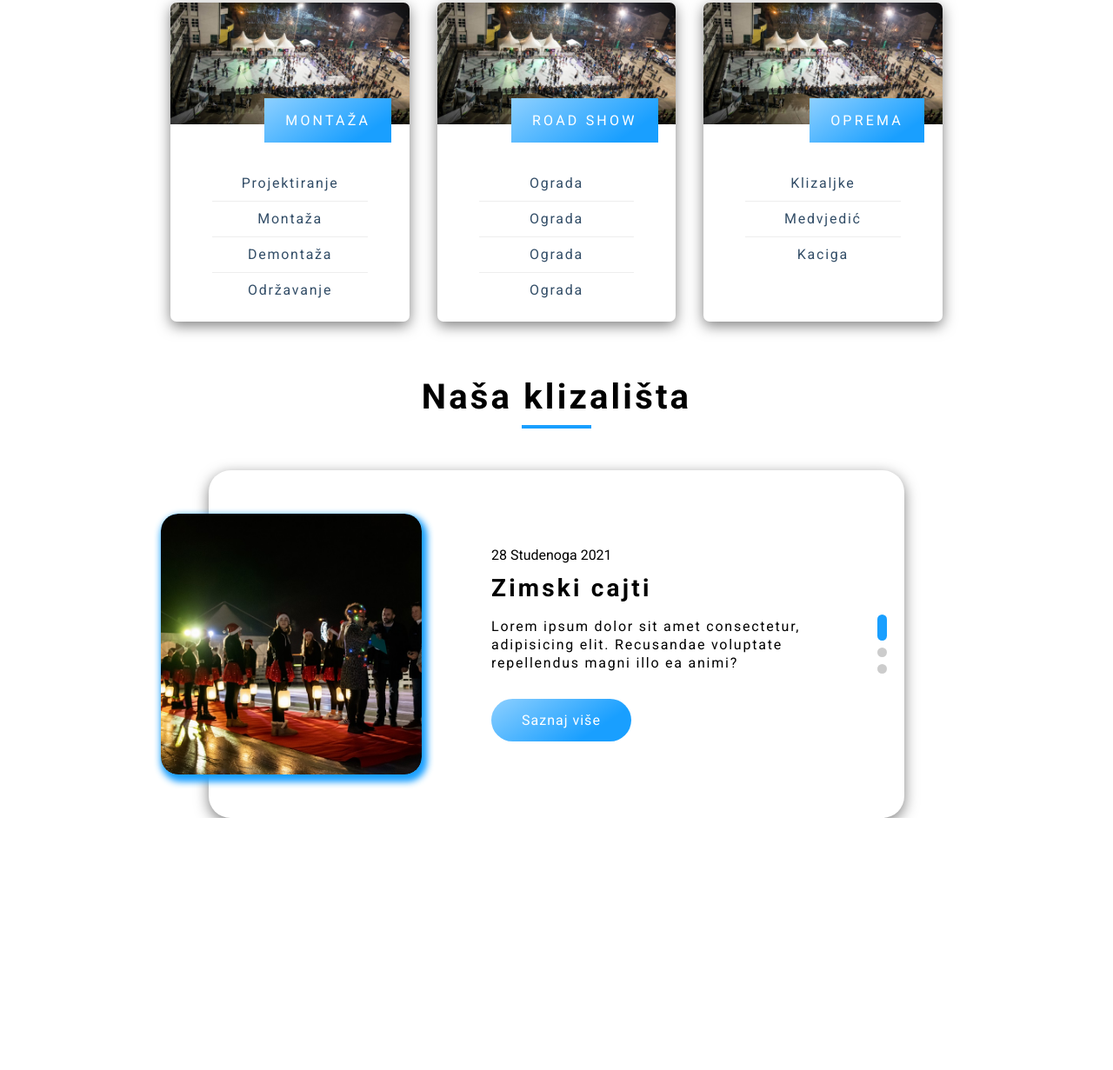
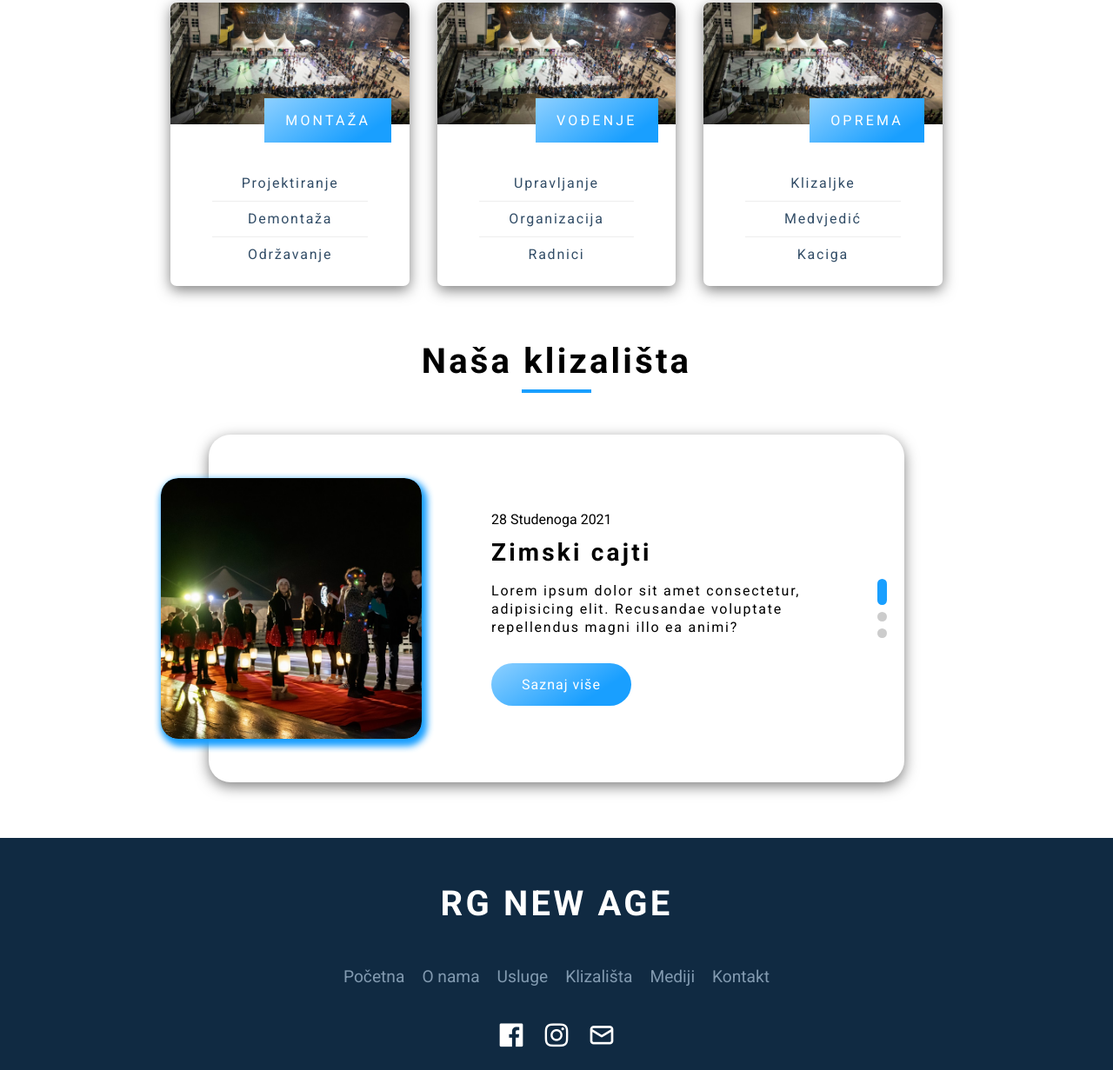
Before and after one commit to MBesednik/Skating-rink, a website: page index.html in a window 1280 px wide. Shown: the part 1569-2800 px from the top of the page at 87% size. Before the commit the page ends 2510 px from the top, so only its background shows below. Drawn offline with nearby package versions, Linux system fonts and the light colour scheme.

Commit message:
added footer

```diff
--- a/index.html
+++ b/index.html
@@ -29,6 +29,7 @@
             <a href="#"><i class="uil uil-home"></i> Početna</a>
             <a href="#"><i class="uil uil-info-circle"></i> O nama</a>
             <a href="#"><i class="uil uil-compass"></i> Usluge</a>
+            <a href="#"><i class="uil uil-snowflake"></i> Klizališta</a>
             <a href="#"><i class="uil uil-document-layout-left"></i> Mediji</a>
             <a href="#"><i class="uil uil-envelope"></i> Kontakt</a>
           </div>
@@ -199,7 +200,6 @@
           <div class="service-container__card-text">
             <ul>
               <li>Projektiranje</li>
-              <li>Montaža</li>
               <li>Demontaža</li>
               <li>Održavanje</li>
             </ul>
@@ -212,16 +212,13 @@
             class="service-container__card-img"
           />
           <h4 class="service-container__card-heading">
-            <span class="service-container__card-heading-span">
-              Road show
-            </span>
+            <span class="service-container__card-heading-span"> Vođenje </span>
           </h4>
           <div class="service-container__card-text">
             <ul>
-              <li>Ograda</li>
-              <li>Ograda</li>
-              <li>Ograda</li>
-              <li>Ograda</li>
+              <li>Upravljanje</li>
+              <li>Organizacija</li>
+              <li>Radnici</li>
             </ul>
           </div>
         </div>
@@ -306,6 +303,24 @@
       </div>
       <div class="blog-slider__pagination"></div>
     </section>
+    <footer class="footer">
+      <div class="footer-container">
+        <h2>RG NEW AGE</h2>
+        <div class="footer-container__links">
+          <a href="#">Početna</a>
+          <a href="#">O nama</a>
+          <a href="#">Usluge</a>
+          <a href="#">Klizališta</a>
+          <a href="#">Mediji</a>
+          <a href="#">Kontakt</a>
+        </div>
+        <div class="footer-container__social">
+          <a href=""><i class="uil uil-facebook"></i></a>
+          <a href=""><i class="uil uil-instagram"></i></a>
+          <a href=""><i class="uil uil-envelope-alt"></i></a>
+        </div>
+      </div>
+    </footer>
     <!-- Icons -->
     <script
       src="https://kit.fontawesome.com/0fae7ebcd7.js"
--- a/sass/components/navigation.scss
+++ b/sass/components/navigation.scss
@@ -32,12 +32,12 @@ header .nav-bar {
 
 .navigation .nav-items a {
   color: #fff;
-  font-size: 1em;
+  font-size: 1.1rem;
   text-decoration: none;
 }
 
 .navigation .nav-items a:not(:last-child) {
-  margin-right: 50px;
+  margin-right: 2rem;
 }
 
 .navigation .nav-items a i {
--- a/sass/components/swiper.scss
+++ b/sass/components/swiper.scss
@@ -133,10 +133,11 @@
 
 .swiper-slide .text-content div {
   max-width: 650px;
-  // background: rgba(255, 255, 255, 0.3);
-  background: var(--white-color);
-  color: var(--clr-grey-4);
-  // backdrop-filter: blur(20px);
+  background: rgba(255, 255, 255, 0.3);
+  // background: var(--white-color);
+  // color: var(--clr-grey-4);
+  color: #fff;
+  backdrop-filter: blur(20px);
   text-shadow: var(--text-shadow);
   padding: 20px;
   border-radius: 10px;
--- /dev/null
+++ b/sass/layout/footer.scss
@@ -0,0 +1,46 @@
+.footer {
+  // background: #199fff;
+  background: var(--clr-grey-1);
+  color: #fff;
+  min-height: 300px;
+  margin-top: 4rem;
+
+  display: flex;
+  justify-content: center;
+
+  &-container {
+    display: flex;
+    flex-direction: column;
+    justify-content: center;
+    align-items: center;
+
+    a {
+      color: #fff;
+      text-decoration: none;
+      padding: 0.5rem;
+      font-size: 1.2rem;
+    }
+
+    &__links {
+      text-align: center;
+      margin: 2rem;
+      a {
+        display: inline-block;
+        padding: 0.5rem 0.5rem;
+        color: #fff;
+        transition: all 300ms;
+      }
+      a:hover {
+        color: #fff;
+      }
+      a:not(:hover) {
+        color: var(--clr-grey-6);
+      }
+    }
+  }
+}
+i.uil.uil-facebook::before,
+i.uil.uil-instagram::before,
+i.uil.uil-envelope-alt::before {
+  font-size: 2rem;
+}
--- a/sass/main.scss
+++ b/sass/main.scss
@@ -7,7 +7,6 @@
 // components
 @import './components/indicator.scss';
 @import './components/navigation.scss';
-@import './components/section.scss';
 @import './components/serviceCard.scss';
 @import './components/sliderCard.scss';
 @import './components/snow.scss';
@@ -15,6 +14,8 @@
 @import './components/title.scss';
 
 // layout
+@import './layout/footer.scss';
+@import './layout/section.scss';
 @import './layout/queries.scss';
 
 // pages¸
```
Also changed, not shown: css/stylesheet.css, sass/layout/section.scss (renamed from sass/components/section.scss).
